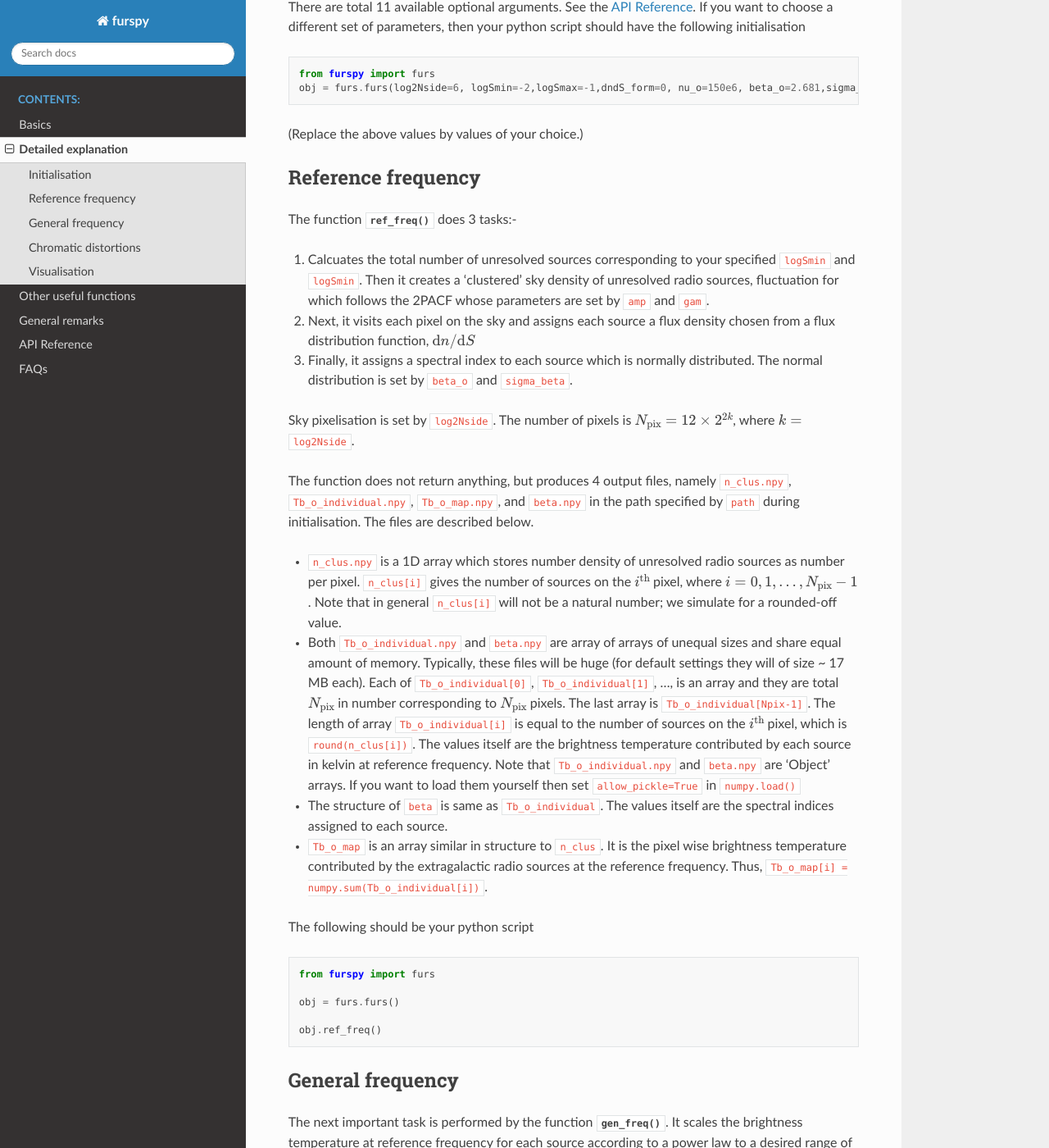
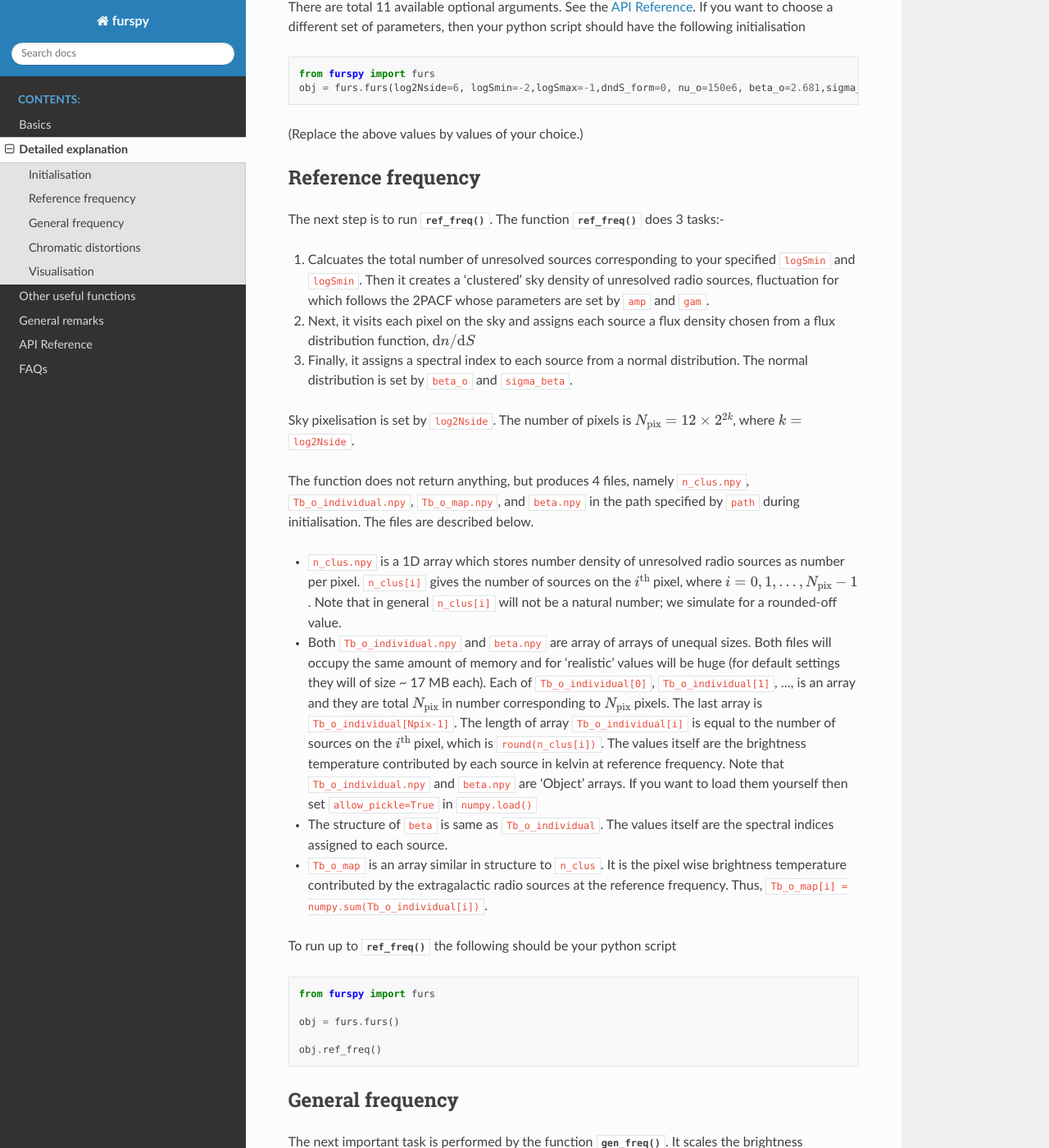
Before and after one commit to shikharmittal04/epspy, a Sphinx documentation site: the page built from docs/detexp.rst, in a window 1280 px wide and 1400 px high, scrolled down 292 px. Shown: the whole window at 82% size. Built offline with Sphinx 7.4.7 and the Read the Docs theme 2.0.0, drawn with Linux system fonts in a browser that asks for light colours; some of the changed text lies outside the part shown.

Commit message:
correcting typos

```diff
--- a/README.rst
+++ b/README.rst
@@ -65,7 +66,7 @@ Save the above code as (say) ``eg_script.py`` and run it as
 
     python eg_script.py
 
-Running the above will generate several files. The terminal messages will guide you to these output files. The most important of all files of your interest will be ``Tb_nu_map.npy``. To visualise your outputs use the function ``visual()``. Refer to the documentation for more details.
+Running the above will generate several files. The terminal messages will guide you to these output files. The most important of all files of your interest will be ``Tb_nu_map.npy``. To visualise your outputs use the function ``visual()``. Refer to the documentation for more details. To learn about the physics of this package see our `paper <>`_.
 
 The default values in this package have been chosen such that the users can run their scripts on a PC. Since modern PCs have at least 4 cores, for a better performance, one could also run ``eg_script.py`` parallely as
 
--- a/docs/basics.rst
+++ b/docs/basics.rst
@@ -69,7 +70,7 @@ Save the above code as (say) ``eg_script.py`` and run it as
 
     python eg_script.py
 
-Running the above will generate several files. The terminal messages will guide you to these output files. The most important of all files of your interest will be ``Tb_nu_map.npy``. To visualise your outputs use the function :func:`visual`. See :ref:`api` for the available features for :func:`visual`. To learn more about the output files and code working see :ref:`detexp`.
+Running the above will generate several files. The terminal messages will guide you to these output files. The most important of all files of your interest will be ``Tb_nu_map.npy``. To visualise your outputs use the function :func:`visual`. See :ref:`api` for the available features for :func:`visual`. To learn more about the output files and code working see :ref:`detexp`. To learn about the physics of this package see our `paper <>`_.
 
 The default values in this package have been chosen such that the users can run their scripts on a PC. Since modern PCs have at least 4 cores, for a better performance, one could also run ``eg_script.py`` parallely as
 
--- a/docs/detexp.rst
+++ b/docs/detexp.rst
@@ -22,27 +22,27 @@ There are total 11 available optional arguments. See the :ref:`api`. If you want
 Reference frequency
 ^^^^^^^^^^^^^^^^^^^
 
-The function :func:`ref_freq` does 3 tasks:-
+The next step is to run :func:`ref_freq`. The function :func:`ref_freq` does 3 tasks:-
 
 1. Calcuates the total number of unresolved sources corresponding to your specified ``logSmin`` and ``logSmin``. Then it creates a 'clustered' sky density of unresolved radio sources, fluctuation for which follows the 2PACF whose parameters are set by ``amp`` and ``gam``.
 
 2. Next, it visits each pixel on the sky and assigns each source a flux density chosen from a flux distribution function, :math:`\mathrm{d}n/\mathrm{d}S`
 
-3. Finally, it assigns a spectral index to each source which is normally distributed. The normal distribution is set by ``beta_o`` and ``sigma_beta``.
+3. Finally, it assigns a spectral index to each source from a normal distribution. The normal distribution is set by ``beta_o`` and ``sigma_beta``.
 
 Sky pixelisation is set by ``log2Nside``. The number of pixels is :math:`N_{\mathrm{pix}} = 12\times 2^{2k}`, where :math:`k=` ``log2Nside``.
 
-The function does not return anything, but produces 4 output files, namely ``n_clus.npy``, ``Tb_o_individual.npy``, ``Tb_o_map.npy``, and ``beta.npy`` in the path specified by ``path`` during initialisation. The files are described below.
+The function does not return anything, but produces 4 files, namely ``n_clus.npy``, ``Tb_o_individual.npy``, ``Tb_o_map.npy``, and ``beta.npy`` in the path specified by ``path`` during initialisation. The files are described below.
 
 - ``n_clus.npy`` is a 1D array which stores number density of unresolved radio sources as number per pixel. ``n_clus[i]`` gives the number of sources on the :math:`i^{\mathrm{th}}` pixel, where :math:`i=0,1,\ldots,N_{\mathrm{pix}}-1`. Note that in general ``n_clus[i]`` will not be a natural number; we simulate for a rounded-off value.
 
-- Both ``Tb_o_individual.npy`` and ``beta.npy`` are array of arrays of unequal sizes and share equal amount of memory. Typically, these files will be huge (for default settings they will of size ~ 17 MB each). Each of ``Tb_o_individual[0]``, ``Tb_o_individual[1]``, ..., is an array and they are total :math:`N_{\mathrm{pix}}` in number corresponding to :math:`N_{\mathrm{pix}}` pixels. The last array is ``Tb_o_individual[Npix-1]``. The length of array ``Tb_o_individual[i]`` is equal to the number of sources on the :math:`i^{\mathrm{th}}` pixel, which is ``round(n_clus[i])``. The values itself are the brightness temperature contributed by each source in kelvin at reference frequency. Note that ``Tb_o_individual.npy`` and ``beta.npy`` are 'Object' arrays. If you want to load them yourself then set ``allow_pickle=True`` in ``numpy.load()``
+- Both ``Tb_o_individual.npy`` and ``beta.npy`` are array of arrays of unequal sizes. Both files will occupy the same amount of memory and for 'realistic' values will be huge (for default settings they will of size ~ 17 MB each). Each of ``Tb_o_individual[0]``, ``Tb_o_individual[1]``, ..., is an array and they are total :math:`N_{\mathrm{pix}}` in number corresponding to :math:`N_{\mathrm{pix}}` pixels. The last array is ``Tb_o_individual[Npix-1]``. The length of array ``Tb_o_individual[i]`` is equal to the number of sources on the :math:`i^{\mathrm{th}}` pixel, which is ``round(n_clus[i])``. The values itself are the brightness temperature contributed by each source in kelvin at reference frequency. Note that ``Tb_o_individual.npy`` and ``beta.npy`` are 'Object' arrays. If you want to load them yourself then set ``allow_pickle=True`` in ``numpy.load()``
 
 - The structure of ``beta`` is same as ``Tb_o_individual``. The values itself are the spectral indices assigned to each source.
 
 - ``Tb_o_map`` is an array similar in structure to ``n_clus``. It is the pixel wise brightness temperature contributed by the extragalactic radio sources at the reference frequency. Thus, ``Tb_o_map[i] = numpy.sum(Tb_o_individual[i])``.
 
-The following should be your python script
+To run up to :func:`ref_freq` the following should be your python script
 
 .. code:: python
 
@@ -84,9 +84,9 @@ where a recommendation for ``size in MB`` will be printed by :func:`ref_freq` fu
 Chromatic distortions
 ^^^^^^^^^^^^^^^^^^^^^
 
-``Tb_nu_map`` and hence ``Tb_nu_glob`` so generated do NOT account for chromatic distortions. They are simply the model outputs for foregrounds due to unresolved radio sources. However, in reality because of the chromatic nature of the antenna beam the actual foregrounds spectrum registered will be different. You can use the function :func:`couple2D()` to account for the chromaticity. It essentially couples the foregrounds to the beam directivity.
+``Tb_nu_map`` and hence ``Tb_nu_glob`` so generated do NOT account for chromatic distortions. They are simply the model outputs for foregrounds due to unresolved radio sources. However, in reality because of the chromatic nature of the antenna beam the actual foregrounds spectrum registered will be different. You can use the function :func:`couple2D()` to account for the chromaticity. It essentially couples the foregrounds to the beam directivity, i.e., it will multiply the FURS map to beam directivity, and average over the pixels.
 
-Since this is experiment specific you will need to provide an external data file: the beam directivity pattern, :math:`D`. This should be a 2D array of shape :math:`N_{\mathrm{pix}}\times N_{\nu}`, such that ``D[i,k]`` should give the beam directivity at :math:`i^{\mathrm{th}}` pixel at ``nu[k]`` frequency. The frequencies at which you generate your data :math:`D` should be the same as the frequencies you gave in ``gen_freq()``. (In case you forgot, :func:`gen_freq` will have saved the frequency array in your ``obj.path`` path.) Put this array :math:`D` in your ``obj.path`` path by the name of
+Since this is experiment specific you will need to provide an external data file: the beam directivity pattern, :math:`D`. Its structure should be the same as ``Tb_nu_map``, i.e., it should be a 2D array of shape :math:`N_{\mathrm{pix}}\times N_{\nu}`, such that ``D[i,k]`` should give the beam directivity at :math:`i^{\mathrm{th}}` pixel at ``nu[k]`` frequency. The frequencies at which you generate your data :math:`D` should be the same as the frequencies you gave in ``gen_freq()``. (In case you forgot, :func:`gen_freq` will have saved the frequency array in your ``obj.path`` path by the name of ``nu_glob.npy``.) Put this array :math:`D` in your ``obj.path`` path by the name of
 ``D.npy``.
 
 Only after running :func:`ref_freq` and :func:`gen_freq`, run :func:`couple2D` as
--- a/docs/faqs.rst
+++ b/docs/faqs.rst
@@ -1,7 +1,7 @@
 Frequently Asked Questions
 --------------------------
 
-1. When I run ``visual()``, I am getting the following error
+1. When I run ``visual()``, I get the following error
 
 ``RuntimeError: Failed to process string with tex because latex could not be found``
 
@@ -36,4 +36,4 @@ Solution borrowed from `Stack Overflow -could-not-build-wheels <https://stackove
 
 3. Will this package run on windows?
 
-No, because it uses :mod:`healpy` and since :mod:`healpy` is not (yet) supported on windows, this package cannot be used on windows. However, there is still a workaround without having to dual boot your PC with ubuntu. You have use the Windows Subsystem for Linux (WSL). See the official `ubuntu <https://ubuntu.com/desktop/wsl>`_ page and `this <https://learn.microsoft.com/en-us/windows/wsl/install>`_ page.
+No, because it uses :mod:`healpy` and since :mod:`healpy` is not (yet) supported on windows, this package cannot be used on windows. However, there is still a workaround without having to dual boot your PC with ubuntu. You can use the Windows Subsystem for Linux (WSL). See the official `ubuntu <https://ubuntu.com/desktop/wsl>`_ page and `this <https://learn.microsoft.com/en-us/windows/wsl/install>`_ page.
--- a/docs/otherfuncs.rst
+++ b/docs/otherfuncs.rst
@@ -13,9 +13,9 @@ The main functionality of the package was already discussed in previous sections
 
    obj = furs.furs()
 
-3. Total number of sources on the full sky ( :math:`N_{\mathrm{s}}` ), :func:`num_sources()`. This  function has direct correspondence with the form of :math:`\mathrm{d}n/\mathrm{d}S`.
+3. Total number of sources on the full sky ( :math:`N_{\mathrm{s}}` ), :func:`num_sources()`. This function has direct correspondence with the form of :math:`\mathrm{d}n/\mathrm{d}S` and the choice of :math:`S_{\mathrm{min}}` and :math:`S_{\mathrm{max}}`.
 
-4. Number of source per pixel ( :math:`n_{\mathrm{cl}}` ), :func:`num_den()`. As in the :func:`num_sources()`, the total number density returned will correspond to the chosen form of :math:`\mathrm{d}n/\mathrm{d}S`.
+4. Number of source per pixel ( :math:`n_{\mathrm{cl}}` ), :func:`num_den()`. As in the :func:`num_sources()`, the total number density returned will correspond to the chosen form of :math:`\mathrm{d}n/\mathrm{d}S` the choice of :math:`S_{\mathrm{min}}` and :math:`S_{\mathrm{max}}`.
 
 5. :func:`print_input()` can be useful if you want see what parameters you are currently running with.
 
```
Also changed, not shown: other parts of README.rst (+1 -0 lines), other parts of docs/basics.rst (+1 -0 lines), other parts of docs/detexp.rst (+2 -2 lines), other parts of docs/otherfuncs.rst (+1 -1 lines), docs/genrem.rst (+9 -0 lines), 1 other file.
